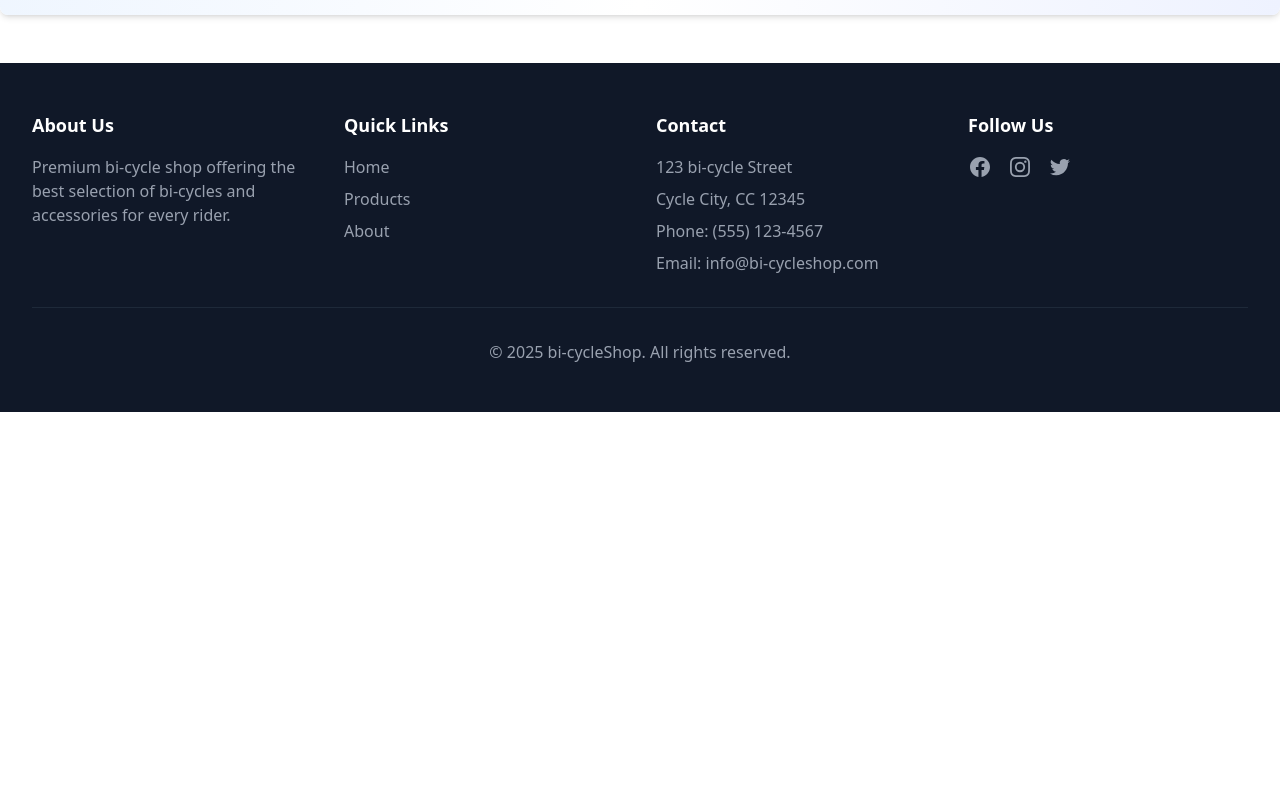
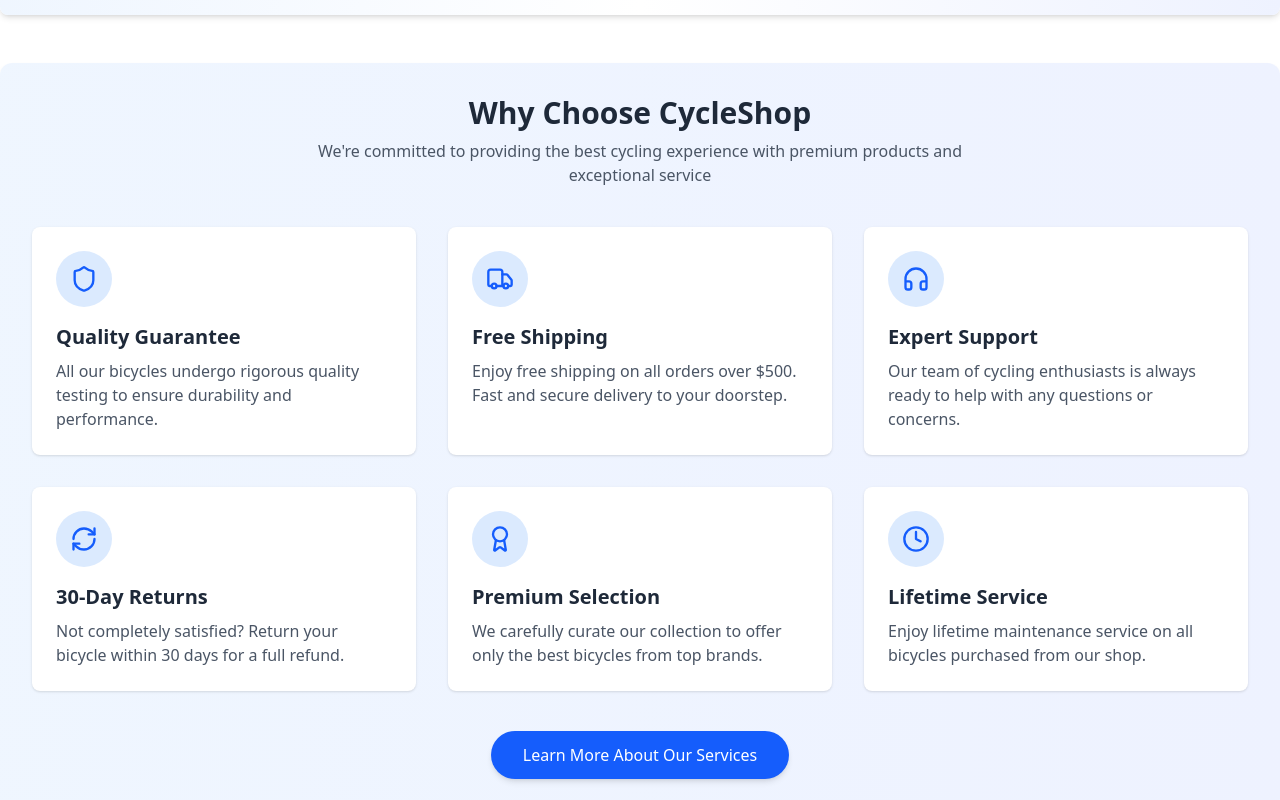
Before and after one commit to mizanurrahman70/bicycle-clint-4, a React (Vite) app: page / in a window 1280 px wide. Shown: the part 1880-2680 px from the top of the page. Before the commit the page ends 2292 px from the top, so only its background shows below. Built offline with nearby package versions, Linux system fonts and the light colour scheme.

Commit message:
why chose us section add

```diff
--- /dev/null
+++ b/src/components/choose/ChoseUs.tsx
@@ -0,0 +1,78 @@
+
+import {  Shield, Clock, Award, Truck, Headphones, RefreshCw } from 'lucide-react';
+const ChoseUs = () => {
+    return (
+        <section className="mb-12 bg-gradient-to-r from-blue-50 to-indigo-50 rounded-xl overflow-hidden shadow-md">
+        <div className="p-8">
+          <div className="text-center mb-10">
+            <h2 className="text-3xl font-bold text-gray-800 mb-2">Why Choose CycleShop</h2>
+            <p className="text-gray-600 max-w-2xl mx-auto">We're committed to providing the best cycling experience with premium products and exceptional service</p>
+          </div>
+
+          <div className="grid grid-cols-1 md:grid-cols-2 lg:grid-cols-3 gap-8">
+            {/* Feature 1 */}
+            <div className="bg-white rounded-lg p-6 shadow-sm hover:shadow-md transition-shadow duration-300 transform hover:-translate-y-1">
+              <div className="bg-blue-100 rounded-full w-14 h-14 flex items-center justify-center mb-4">
+                <Shield className="w-7 h-7 text-blue-600" />
+              </div>
+              <h3 className="text-xl font-bold text-gray-800 mb-2">Quality Guarantee</h3>
+              <p className="text-gray-600">All our bicycles undergo rigorous quality testing to ensure durability and performance.</p>
+            </div>
+
+            {/* Feature 2 */}
+            <div className="bg-white rounded-lg p-6 shadow-sm hover:shadow-md transition-shadow duration-300 transform hover:-translate-y-1">
+              <div className="bg-blue-100 rounded-full w-14 h-14 flex items-center justify-center mb-4">
+                <Truck className="w-7 h-7 text-blue-600" />
+              </div>
+              <h3 className="text-xl font-bold text-gray-800 mb-2">Free Shipping</h3>
+              <p className="text-gray-600">Enjoy free shipping on all orders over $500. Fast and secure delivery to your doorstep.</p>
+            </div>
+
+            {/* Feature 3 */}
+            <div className="bg-white rounded-lg p-6 shadow-sm hover:shadow-md transition-shadow duration-300 transform hover:-translate-y-1">
+              <div className="bg-blue-100 rounded-full w-14 h-14 flex items-center justify-center mb-4">
+                <Headphones className="w-7 h-7 text-blue-600" />
+              </div>
+              <h3 className="text-xl font-bold text-gray-800 mb-2">Expert Support</h3>
+              <p className="text-gray-600">Our team of cycling enthusiasts is always ready to help with any questions or concerns.</p>
+            </div>
+
+            {/* Feature 4 */}
+            <div className="bg-white rounded-lg p-6 shadow-sm hover:shadow-md transition-shadow duration-300 transform hover:-translate-y-1">
+              <div className="bg-blue-100 rounded-full w-14 h-14 flex items-center justify-center mb-4">
+                <RefreshCw className="w-7 h-7 text-blue-600" />
+              </div>
+              <h3 className="text-xl font-bold text-gray-800 mb-2">30-Day Returns</h3>
+              <p className="text-gray-600">Not completely satisfied? Return your bicycle within 30 days for a full refund.</p>
+            </div>
+
+            {/* Feature 5 */}
+            <div className="bg-white rounded-lg p-6 shadow-sm hover:shadow-md transition-shadow duration-300 transform hover:-translate-y-1">
+              <div className="bg-blue-100 rounded-full w-14 h-14 flex items-center justify-center mb-4">
+                <Award className="w-7 h-7 text-blue-600" />
+              </div>
+              <h3 className="text-xl font-bold text-gray-800 mb-2">Premium Selection</h3>
+              <p className="text-gray-600">We carefully curate our collection to offer only the best bicycles from top brands.</p>
+            </div>
+
+            {/* Feature 6 */}
+            <div className="bg-white rounded-lg p-6 shadow-sm hover:shadow-md transition-shadow duration-300 transform hover:-translate-y-1">
+              <div className="bg-blue-100 rounded-full w-14 h-14 flex items-center justify-center mb-4">
+                <Clock className="w-7 h-7 text-blue-600" />
+              </div>
+              <h3 className="text-xl font-bold text-gray-800 mb-2">Lifetime Service</h3>
+              <p className="text-gray-600">Enjoy lifetime maintenance service on all bicycles purchased from our shop.</p>
+            </div>
+          </div>
+
+          <div className="text-center mt-10">
+            <button className="bg-blue-600 hover:bg-blue-700 text-white font-medium py-3 px-8 rounded-full shadow-md transition-colors duration-300">
+              Learn More About Our Services
+            </button>
+          </div>
+        </div>
+      </section>
+    );
+};
+
+export default ChoseUs;
--- a/src/pages/Home/Home.tsx
+++ b/src/pages/Home/Home.tsx
@@ -1,3 +1,4 @@
+import ChoseUs from "../../components/choose/ChoseUs";
 import ReviewMarquee from "../revews/ReviewMarquee";
 import { reviews } from "../revews/reviews";
 import Banner from "./Banner/Banner";
@@ -13,6 +14,7 @@
         subtitle="Discover our premium collection of bicycles designed for every terrain and lifestyle"
         ctaText="Explore Collection"
       />
+
       <FeaturedProducts />
       <section className="mb-12 mx-auto container">
         <div className="flex items-center justify-between mb-6">
@@ -24,6 +26,8 @@
           <ReviewMarquee reviews={reviews} autoScroll={true} />
         </div>
       </section>
+      <ChoseUs></ChoseUs>
+
       <Footer />
     </div>
   );
```
